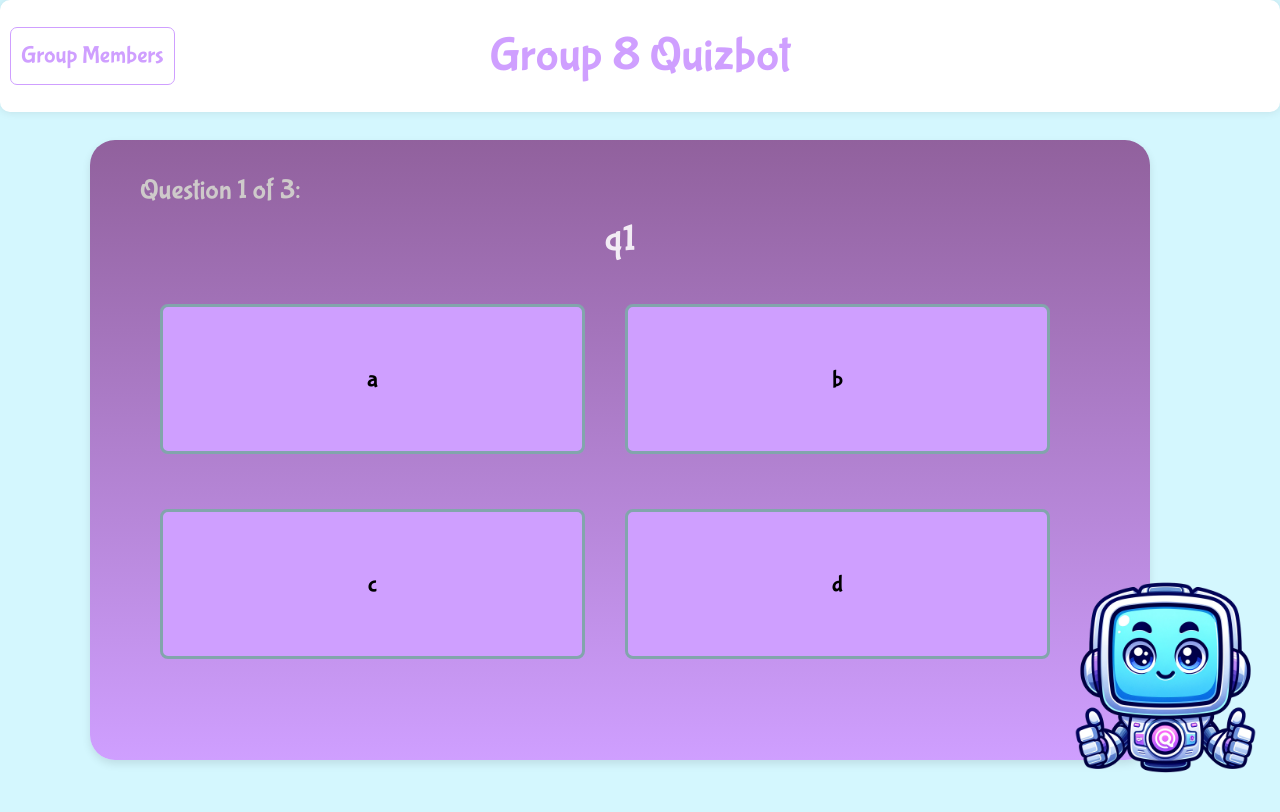
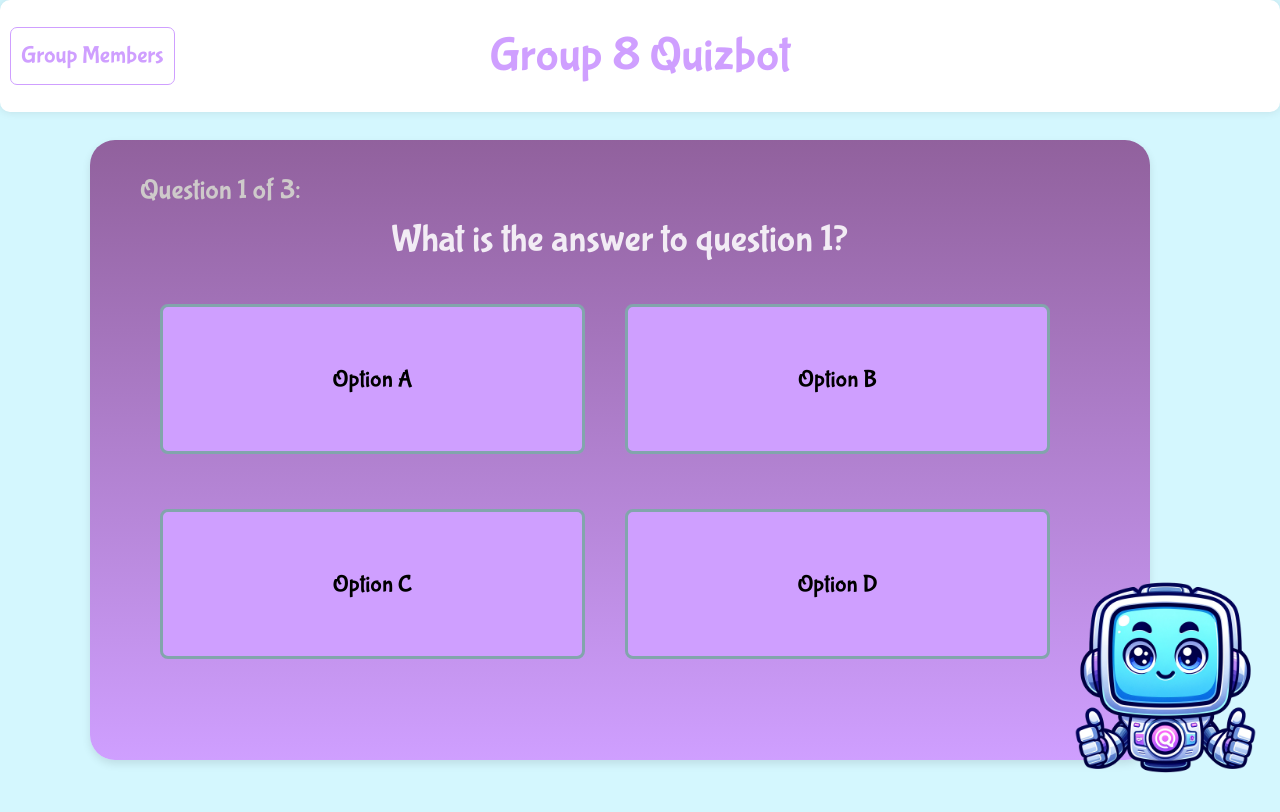
Before and after one commit to faitholopade/SWENG-Study-Bot, a React (Vite) app in the folder Frontend/: page / in a window 1280 px wide. Shown: the top 812 px of the page. Built offline with nearby package versions, Linux system fonts and the light colour scheme.

Commit message:
implemented basic scoring

```diff
--- a/Frontend/src/QuizInfo.jsx
+++ b/Frontend/src/QuizInfo.jsx
@@ -4,16 +4,16 @@ import { useState } from 'react';
 const QuizInfo = () => {
     const [questionAt, setQuestionAt] = useState(0);
     const [score, setScore] = useState(0);
+    const [quizFinished, setQuizFinished] = useState(false);
     const {question, options, answer} = questions[questionAt];
     const optionSelected = (option) => {
         if (option === questions[questionAt].answer) {
-            setScore(score + 1);
+            setScore(score+1);
         }
         if (questionAt < questions.length-1) {
             setQuestionAt(questionAt + 1);
         } else {
-            return;
-            //show result
+            setQuizFinished(true);
         }
     };
 
@@ -33,7 +33,7 @@ const QuizInfo = () => {
                     </div>
                 </div>
             </div>
-
+            {(!quizFinished) ? (
                 <div className="quiz-box">
                     <div className="questions-completed">Question {questionAt+1} of {questions.length}:</div>
                     <h3 className="question-text">{question}</h3>
@@ -43,6 +43,11 @@ const QuizInfo = () => {
                         ))}
                     </div>
                 </div>
+            ) : (
+                <div className="quiz-box">
+                    <h3 className="question-text">Score: {score}/{questions.length}</h3>
+                </div>
+            )}
             <img src="/images/quizbot mascot.png" alt="Description" className="login-image" />
 
         </div>
--- a/Frontend/src/questions.js
+++ b/Frontend/src/questions.js
@@ -1,18 +1,18 @@
 export const questions =
     [
         {
-            question: "q1",
-            options: ["a", "b", "c", "d"],
-            answer: "a"
+            question: "What is the answer to question 1?",
+            options: ["Option A", "Option B", "Option C", "Option D"],
+            answer: "Option A"
         },
         {
-            question: "q2",
-            options: ["a", "b", "c", "d"],
-            answer: "b"
+            question: "What is the answer to question 2?",
+            options: ["Option A", "Option B", "Option C", "Option D"],
+            answer: "Option B"
         },
         {
-            question: "q3",
-            options: ["a", "b", "c", "d"],
-            answer: "c"
+            question: "What is the answer to question 3?",
+            options: ["Option A", "Option B", "Option C", "Option D"],
+            answer: "Option C"
         }
     ]
```
Lines whose indentation alone changed are shown as unchanged.
